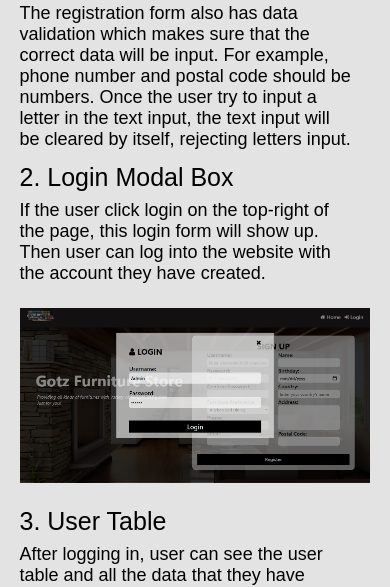
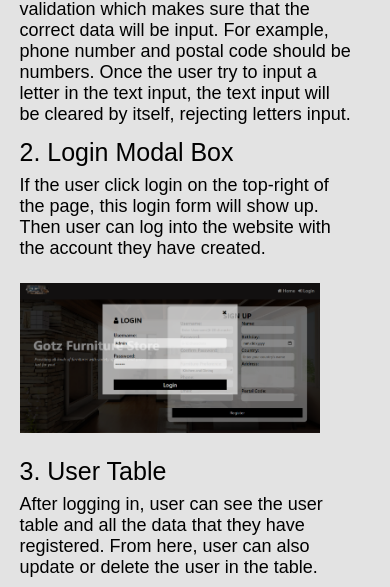
Before and after one commit to deceeeeee/deceeeeee.github.io, a PHP site: page /portfolio-files/landing-page.html in a window 390 px wide. Shown: the part 1386-1973 px from the top of the page. Run offline with PHP 8.4, Linux system fonts and the light colour scheme.

Commit message:
Image resize

```diff
--- a/css/page-template.css
+++ b/css/page-template.css
@@ -270,8 +270,8 @@ ul {
 
   .sub-main .left .grid-image img,
   .sub-main .left .grid-image video {
-    width: 350px;
-    height: 175px;
+    width: 300px;
+    height: 150px;
   }
 
   .intro .title {
```
